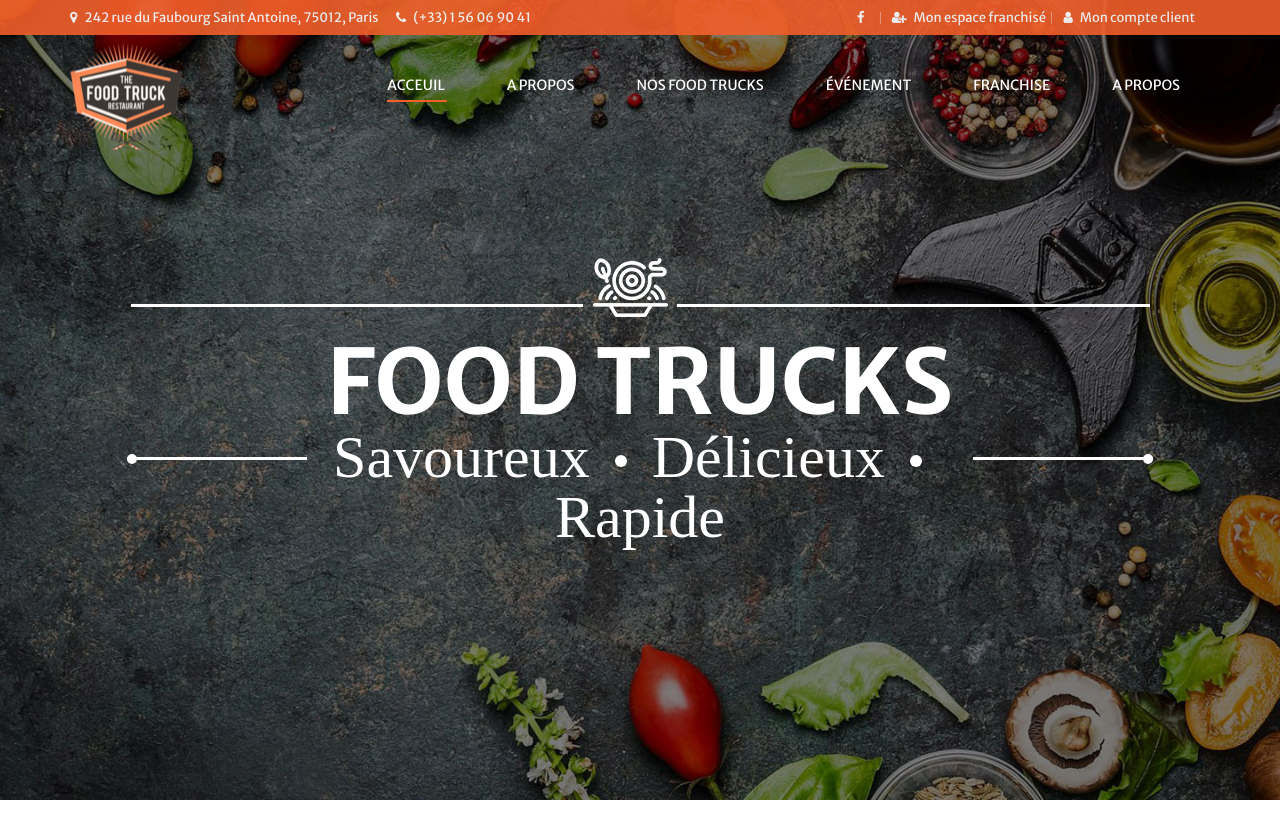
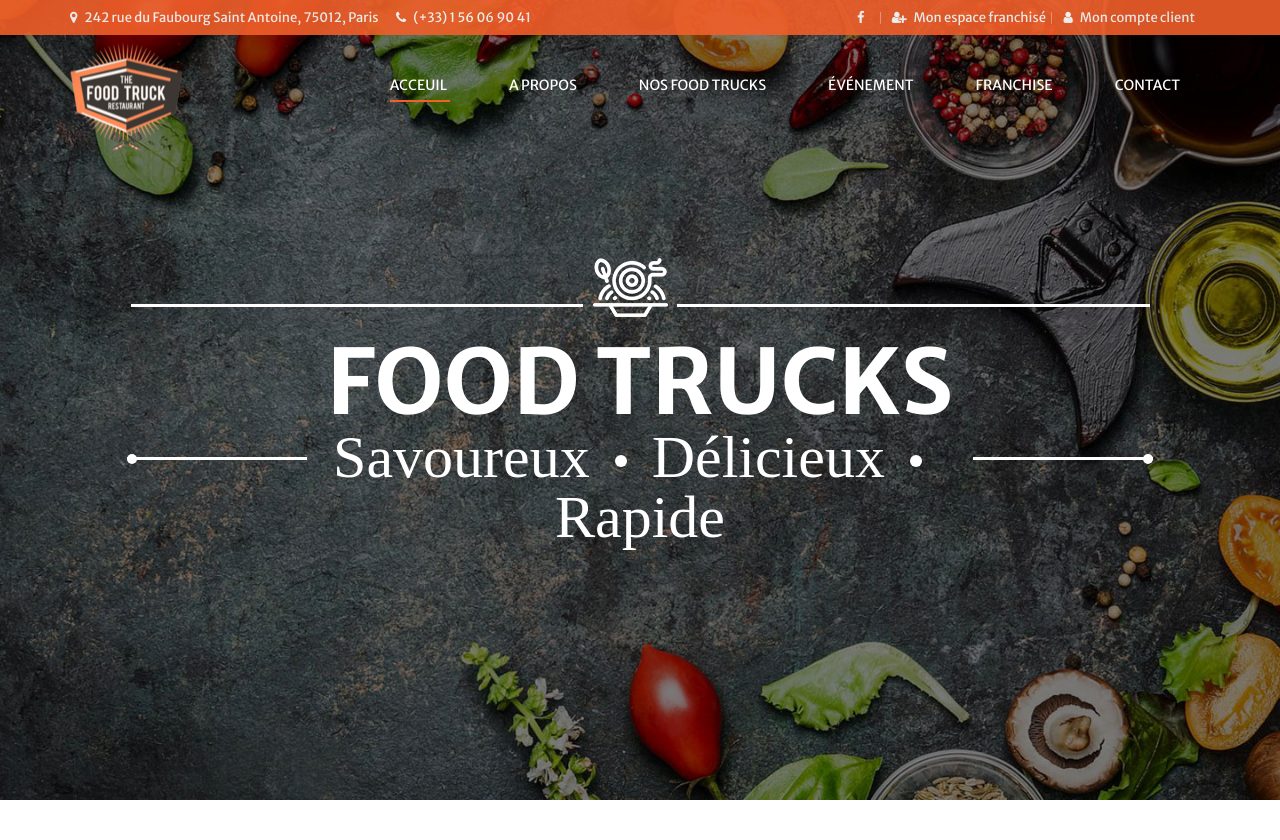
Before and after one commit to MaaximeLH/drivncook, a PHP site: page / in a window 1280 px wide. Shown: the top 840 px of the page. Run offline with PHP 8.4, Linux system fonts and the light colour scheme; some libraries are stand-ins or nearby versions; some web fonts are replaced.

Commit message:
Traduction

```diff
--- a/App/Views/Home/assets/header.phtml
+++ b/App/Views/Home/assets/header.phtml
@@ -46,7 +46,7 @@
                         <li><a href="/trucks">Nos food trucks</a></li>
                         <li class="<?= (isset($page) && $page == "events") ? 'current-menu-item' : ''; ?>"><a href="/events"><?= \Core\Language::get('event') ?></a></li>
                         <li><a href="#">Franchise</a></li>
-                        <li class="<?= (isset($page) && $page == "contact") ? 'current-menu-item' : ''; ?>"><a href="/contact"><?= \Core\Language::get('about') ?></a></li>
+                        <li class="<?= (isset($page) && $page == "contact") ? 'current-menu-item' : ''; ?>"><a href="/contact"><?= \Core\Language::get('contact') ?></a></li>
                     </ul>
                 </div>
             </nav>
--- a/App/Views/Home/index.phtml
+++ b/App/Views/Home/index.phtml
@@ -30,7 +30,7 @@
                                 </div>
                                 <p class="des font-bold text-center"><?= \Core\Language::get("A LA BASE C'ETAIT UN SIMPLE PROJET ANNUEL") ?></p>
                                 <p class="des margin-bottom-20 text-center">
-                                    <?= \Core\Language::get(" Ce concept assez original nous vient tout droit de l'imagination d'un immense Monsieur, dont nous tairons le noms.") ?> <span style="color: #f7f7f7">(Fréderic Sananes)</span><br>
+                                    <?= \Core\Language::get("Ce concept assez original nous vient tout droit de l'imagination d'un immense Monsieur, dont nous tairons le noms.") ?> <span style="color: #f7f7f7">(Fréderic Sananes)</span><br>
                                     <?= \Core\Language::get("Suite à des mois de travail acharné et à un passage en troisième année, le projet s'est abouti sur le lancement de la société, et aujourd'hui nous sommes la franchise numéro 1 du marché des food trucks en Europe occidentale.") ?>
                                 </p>
                                 <div class="swin-btn-wrap center"><a href="#" class="swin-btn center form-submit btn-transparent"> <span>	<?= \Core\Language::get('our_events_and_promotions') ?></span></a></div>
@@ -75,7 +75,6 @@
                                         </div>
                                         <div class="col-md-2"></div>
                                     </div>
-                                    <?php /*
                                     <div class="row">
                                         <div class="nav-slider">
                                             <div class="tab-content">
@@ -170,7 +169,6 @@
                                             </div>
                                         </div>
                                     </div> <!-- ROW -->
-                                    */?>
                                 </div>
                             </div>
                         </div>
--- a/langs/en_US.php
+++ b/langs/en_US.php
@@ -41,6 +41,7 @@ return [
     "Marketing and Sales Director" => "Marketing and Sales Director",
     'dishes' => 'dishes',
     'customers' => 'customers',
+    'customer' => 'customer',
     'kitchen_hours' => 'kitchen hours',
 
     /* Contact page */
@@ -102,7 +103,7 @@ return [
     "more_information" => "More information",
     /* Event */
     "Venez au événements Driv'N'Cook" => "Come to Driv'N'Cook events",
-    "Retrouvez tous les événements Driv'N'Cook à venir" => "Retrouvez tous les événements Driv'N'Cook à venir",
+    "Retrouvez tous les événements Driv'N'Cook à venir" => "Find out all the upcoming Driv'N'Cook events",
     /* Camion */
     "trucks" => "Trucks",
     "Venez Voir les camion de la franchise Driv'N'Cook" => "Come see the trucks of the Driv'N'Cook franchise",
```
